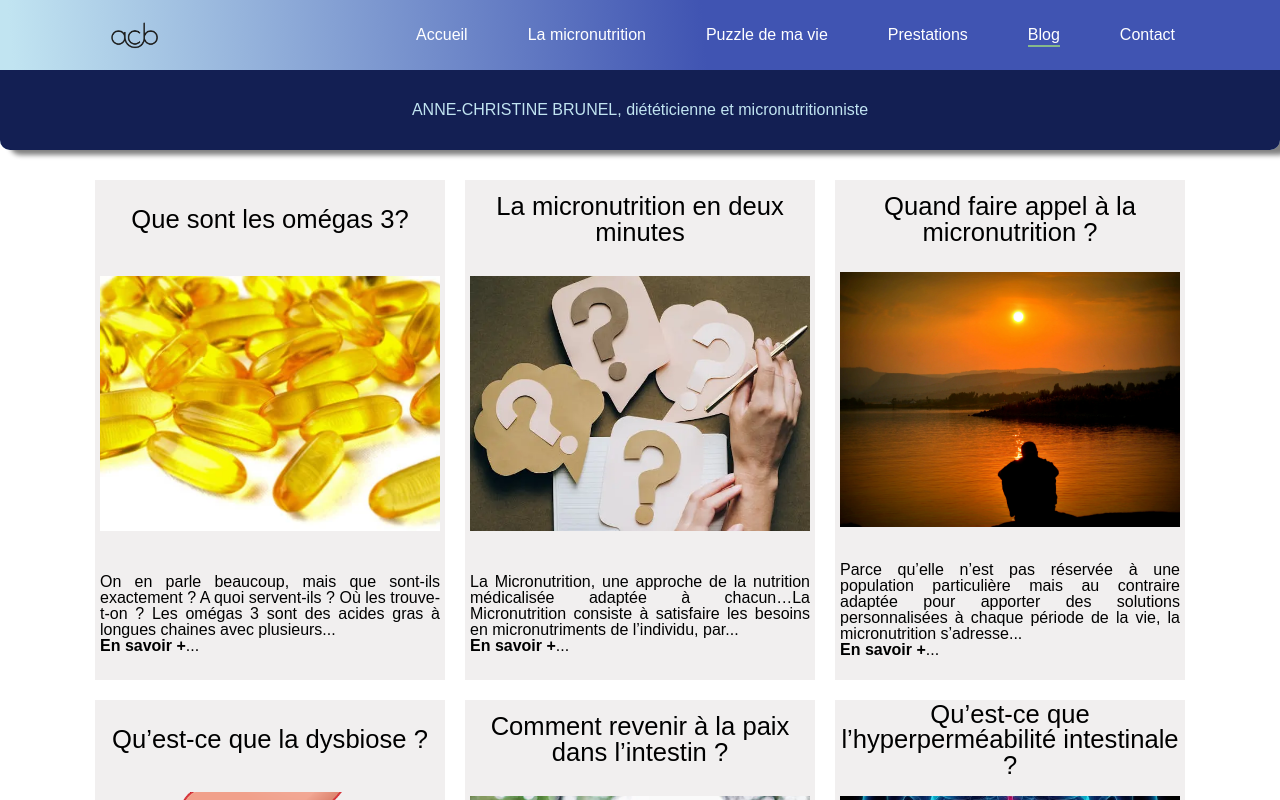
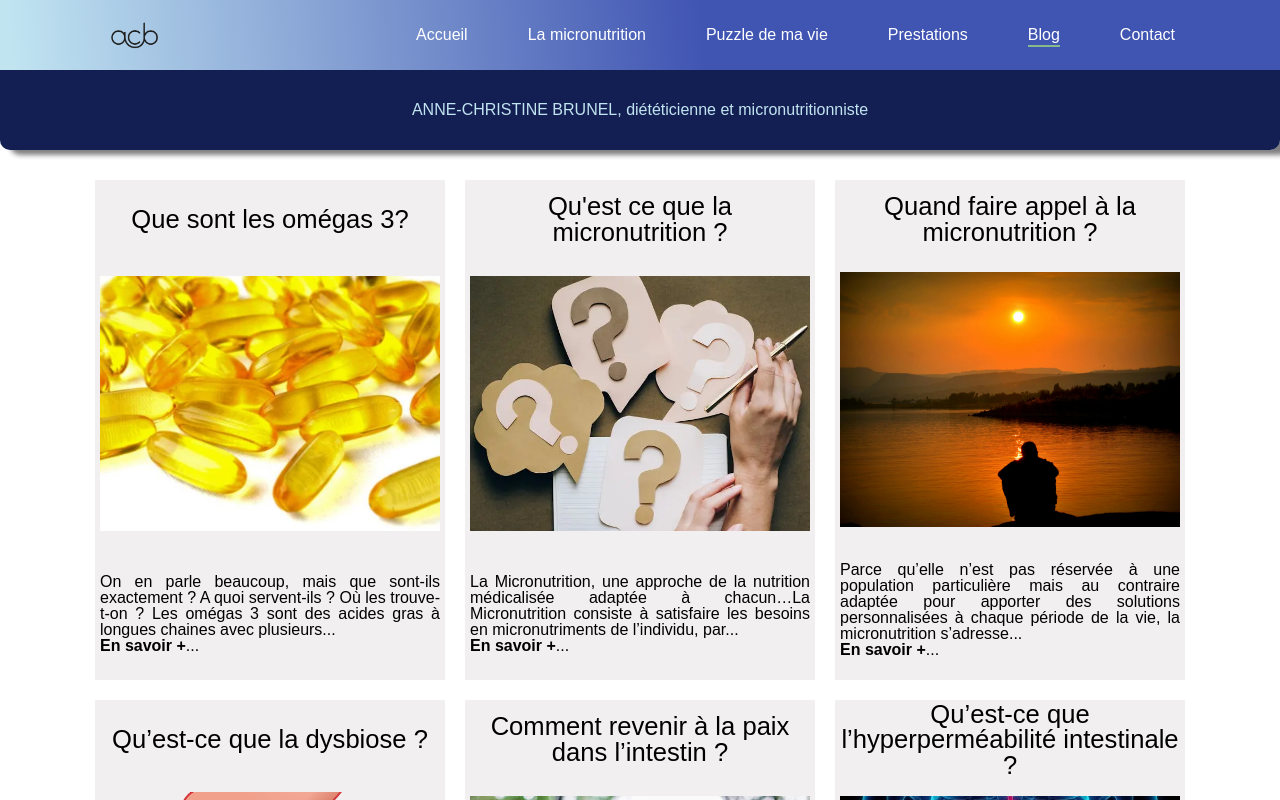
Before and after one commit to Ben43200/brunel-vite, a React (Vite) app: page /blog in a window 1280 px wide. Shown: the top 800 px of the page. Built offline with nearby package versions, Linux system fonts and the light colour scheme.

Commit message:
retour qu'est ce que la micronutrition

```diff
--- a/src/assets/BlogData.jsx
+++ b/src/assets/BlogData.jsx
@@ -17,7 +17,7 @@ export const BLOGDATAS = [
   },
   {
     id: 1,
-    name: "La micronutrition en deux minutes",
+    name: "Qu'est ce que la micronutrition ?",
     image: "images/micronutrition-v2.webp",
     alt: "image micronutrition",
     // text: <div><p>La Micronutrition, une approche de la nutrition médicalisée adaptée à chacun…La Micronutrition consiste à satisfaire les besoins en micronutriments de l’individu, par...</p><p><strong>En savoir +</strong>...</p></div>,
```
